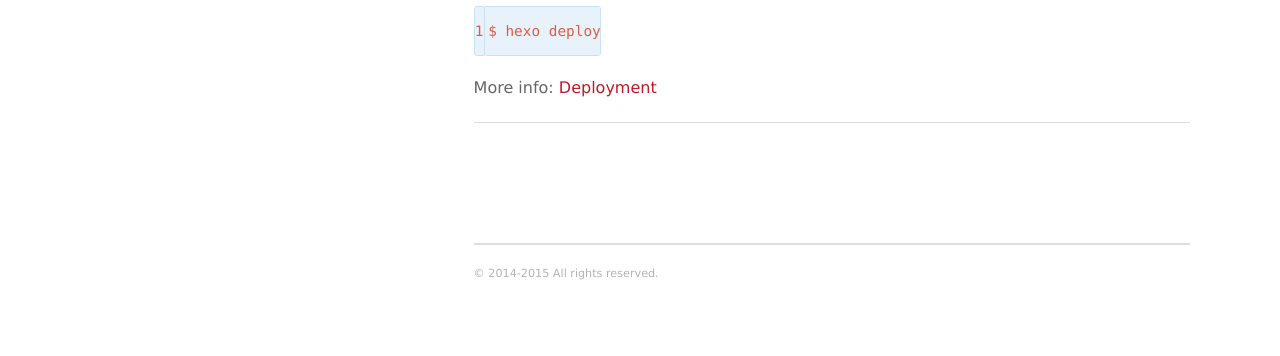
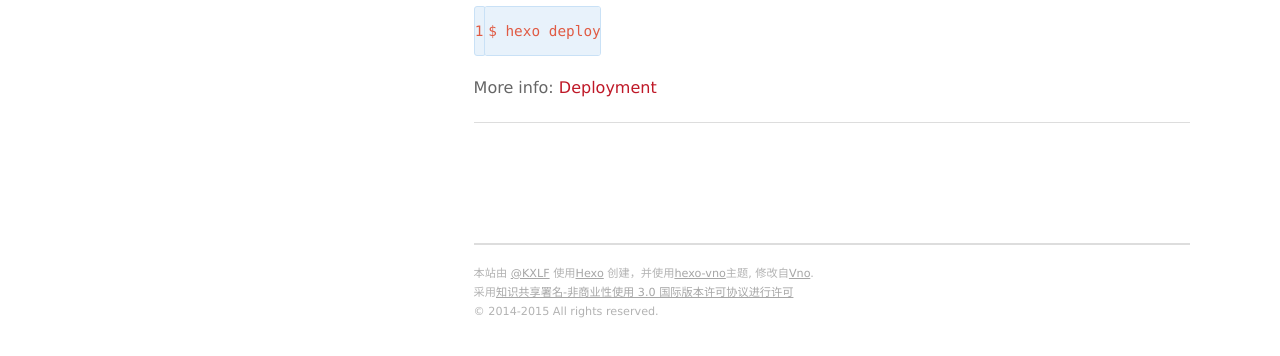
Before and after one commit to KXLF/KXLF.github.io, a plain HTML site: page 2015/03/16/hello-world/index.html in a window 1280 px wide. Shown: the part 822-1178 px from the top of the page. Drawn offline with nearby package versions, Linux system fonts and the light colour scheme; a script that the page names is missing.

Commit message:
Site updated: 2015-03-20 20:12:45

```diff
--- a/2015/03/16/hello-world/index.html
+++ b/2015/03/16/hello-world/index.html
@@ -194,7 +194,8 @@
 
 
               <footer class="footer">
-
+	   <span class="footer__copyright"> 本站由 <a href="http://mlongbo.com/aboutme" rel="author">@KXLF</a> 使用<a href="http://hexo.io">Hexo</a> 创建，并使用<a href="https://github.com/lenbo-ma/hexo-theme-vno">hexo-vno</a>主题, 修改自<a href="https://github.com/lenbo-ma/hexo-theme-vno" target="_blank">Vno</a>. </span>
+	    <span class="footer__copyright">采用<a href="http://creativecommons.org/licenses/by-nc/3.0/deed.zh" target="_blank">知识共享署名-非商业性使用 3.0 国际版本许可协议进行许可</a> </span>
 	    <span class="footer__copyright">&copy;&nbsp;2014-2015&nbsp;All&nbsp;rights&nbsp;reserved. </span>
 </footer>
         </div>
```
Also changed, not shown: 2015/03/16/test1/index.html (+2 -1 lines), 2015/03/19/网页中的事件处理/index.html (+2 -1 lines), archives/2015/03/index.html (+2 -1 lines), archives/2015/index.html (+2 -1 lines), archives/index.html (+2 -1 lines), index.html (+2 -1 lines), tags/TEST/index.html (+2 -1 lines).
